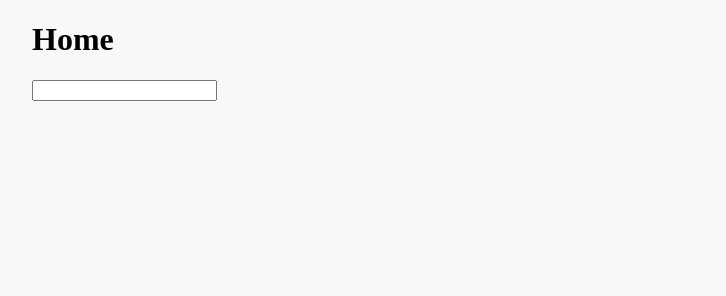
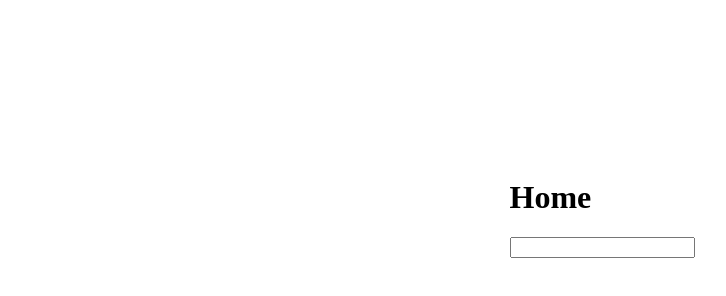
Before and after one commit to daniel-silva-dxp/new-couse-react, a React app: page / in a window 1280 px wide. Shown: the whole page, without its empty margins (38-764 px from the left). Built offline with nearby package versions, Linux system fonts and the light colour scheme.

Commit message:
feat: deixando apenas a estilização global do app

```diff
--- a/src/App/style.css
+++ b/src/App/style.css
@@ -1,7 +1,3 @@
-body {
-	background: #f8f8f8;
-}
-
 .container {
 	width: 100%;
 	padding-right: 15px;
@@ -34,3 +30,11 @@ body {
 		max-width: 1440px;
 	}
 }
+
+.content {
+	width: 100%;
+	height: 50vh;
+	display: flex;
+	align-items: center;
+	justify-content: center;
+}
```
